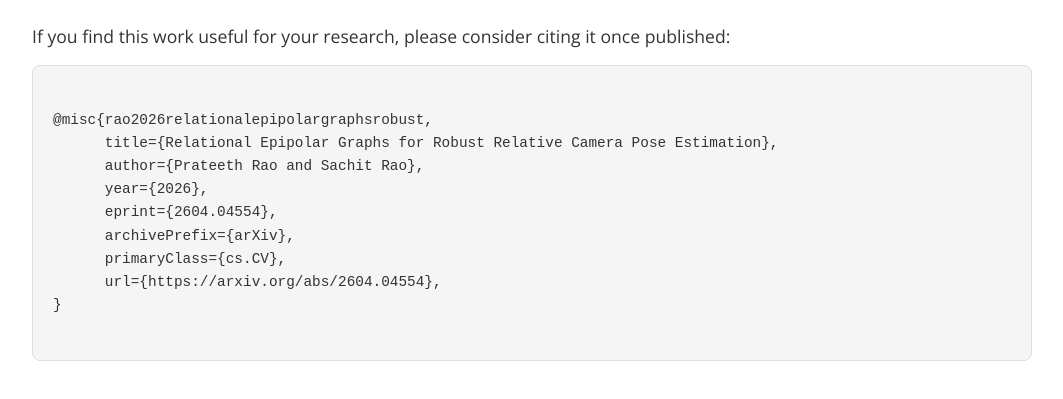
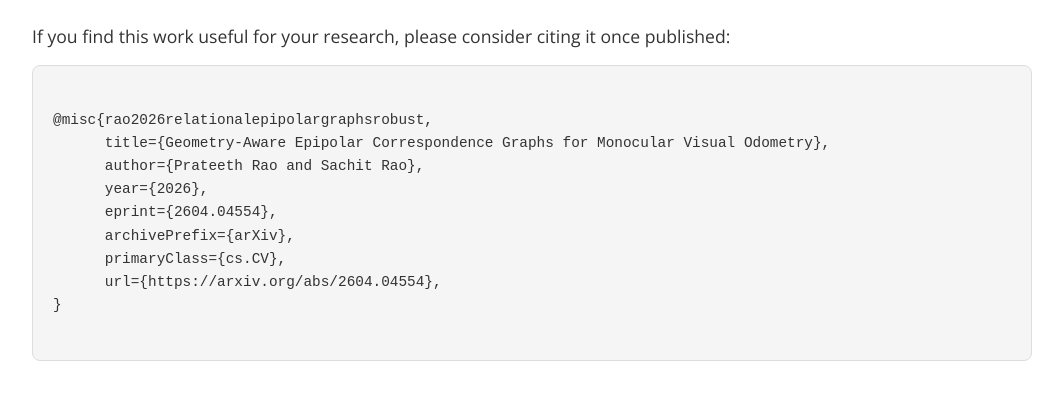
Before and after one commit to Prateeth8/Epipolar-graph-vo, a plain HTML site: page index.html in a window 1280 px wide. Shown: the part 4947-5346 px from the top of the page, without its empty margins (108-1171 px from the left). Drawn offline with nearby package versions, Linux system fonts and the light colour scheme.

Commit message:
Update citation title in index.html

```diff
--- a/index.html
+++ b/index.html
@@ -245,7 +245,7 @@ and c) Downstream Applications.</div>
         <p>If you find this work useful for your research, please consider citing it once published:</p>
         <div class="bibtex-block">
 @misc{rao2026relationalepipolargraphsrobust,
-      title={Relational Epipolar Graphs for Robust Relative Camera Pose Estimation},
+      title={Geometry-Aware Epipolar Correspondence Graphs for Monocular Visual Odometry},
       author={Prateeth Rao and Sachit Rao},
       year={2026},
       eprint={2604.04554},
```
